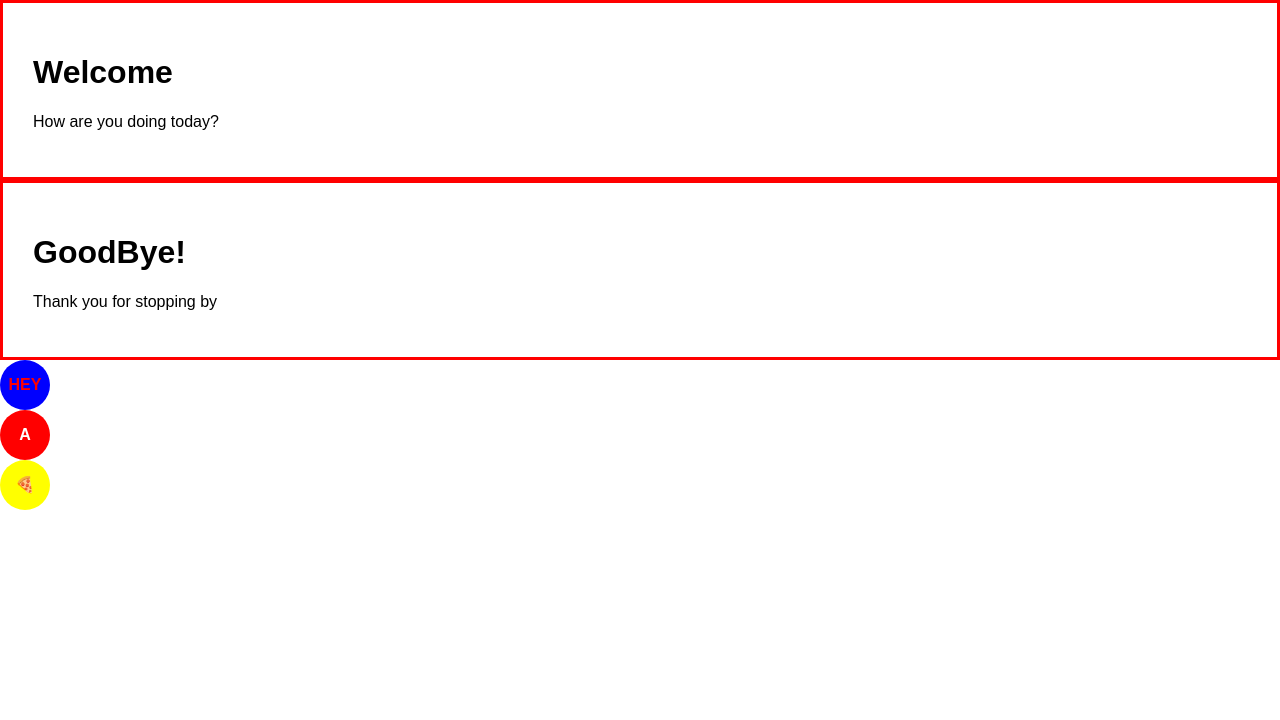
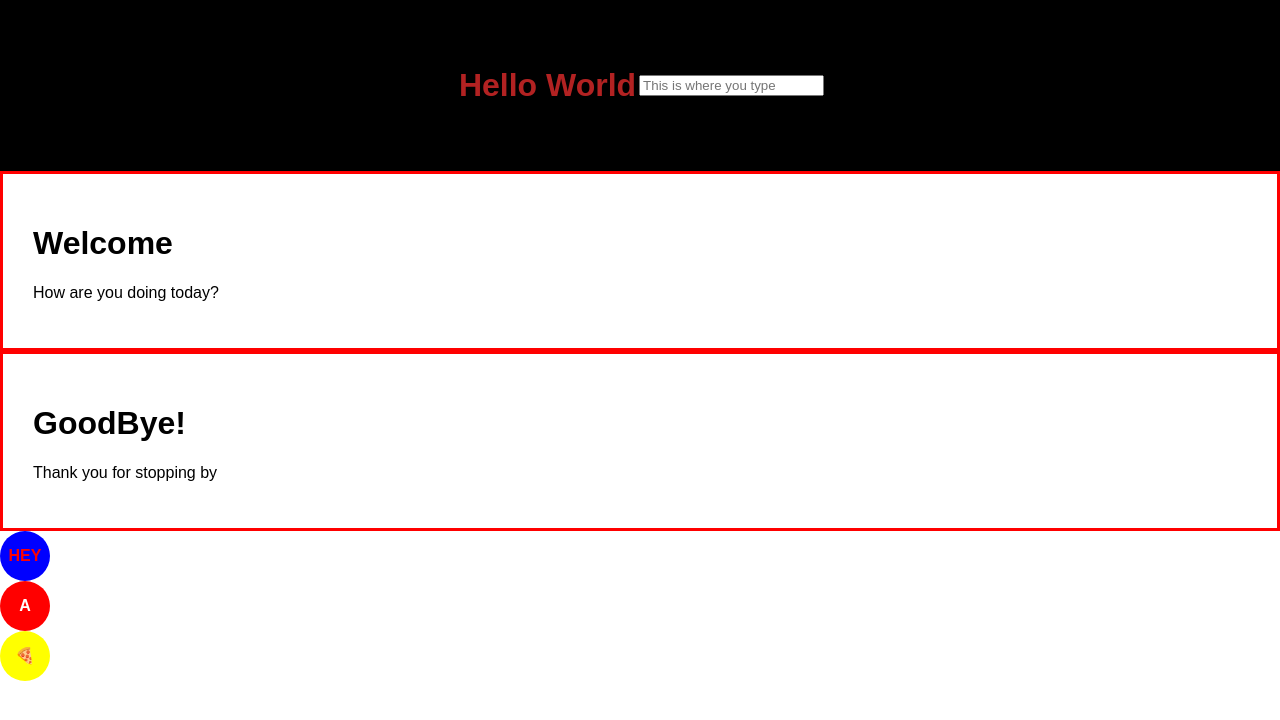
Before and after one commit to stormihoebe/react-first-composable-components, a React (Create React App) app: page / in a window 1280 px wide. Shown: the top 720 px of the page. Built offline with nearby package versions, Linux system fonts and the light colour scheme.

Commit message:
add styled component

```diff
--- a/package.json
+++ b/package.json
@@ -5,7 +5,8 @@
   "dependencies": {
     "react": "^15.6.1",
     "react-dom": "^15.6.1",
-    "react-scripts": "1.0.10"
+    "react-scripts": "1.0.10",
+    "styled-components": "^2.1.2"
   },
   "scripts": {
     "start": "react-scripts start",
--- a/src/App.js
+++ b/src/App.js
@@ -2,6 +2,7 @@ import React, { Component } from 'react';
 import  WelcomeDialog from './components/WelcomeDialog';
 import  GoodbyeDialog from './components/GoodbyeDialog';
 import Avatar from './components/Avatar';
+import StyledComponents from './components/StyledComponents';
 
 function AvatarA(props){
   return(
@@ -17,6 +18,7 @@ class App extends Component {
   render() {
     return (
       <div className="App">
+        <StyledComponents/>
         <WelcomeDialog/>
         <GoodbyeDialog/>
         <Avatar color="red" backgroundColor="blue">HEY</Avatar>
--- /dev/null
+++ b/src/components/StyledComponents.js
@@ -0,0 +1,28 @@
+import React from 'react';
+import styled from 'styled-components';
+
+const Wrapper = styled.section`
+padding: 4rem;
+background: ${(props)=> props.primary ? 'black' : 'yellow'};
+display: flex;
+justify-content: center;
+align-items: center;
+`;
+const Title = styled.h1`
+font-size: 2rem;
+color: firebrick;
+text-align: center;
+margin: 3px;
+`
+const Input = styled.input`
+`;
+
+function StyledComponents(){
+  return (
+    <Wrapper primary={true}>
+      <Title>Hello World</Title>
+      <Input placeholder="This is where you type"></Input>
+    </Wrapper>
+  );
+}
+export default StyledComponents;
```
